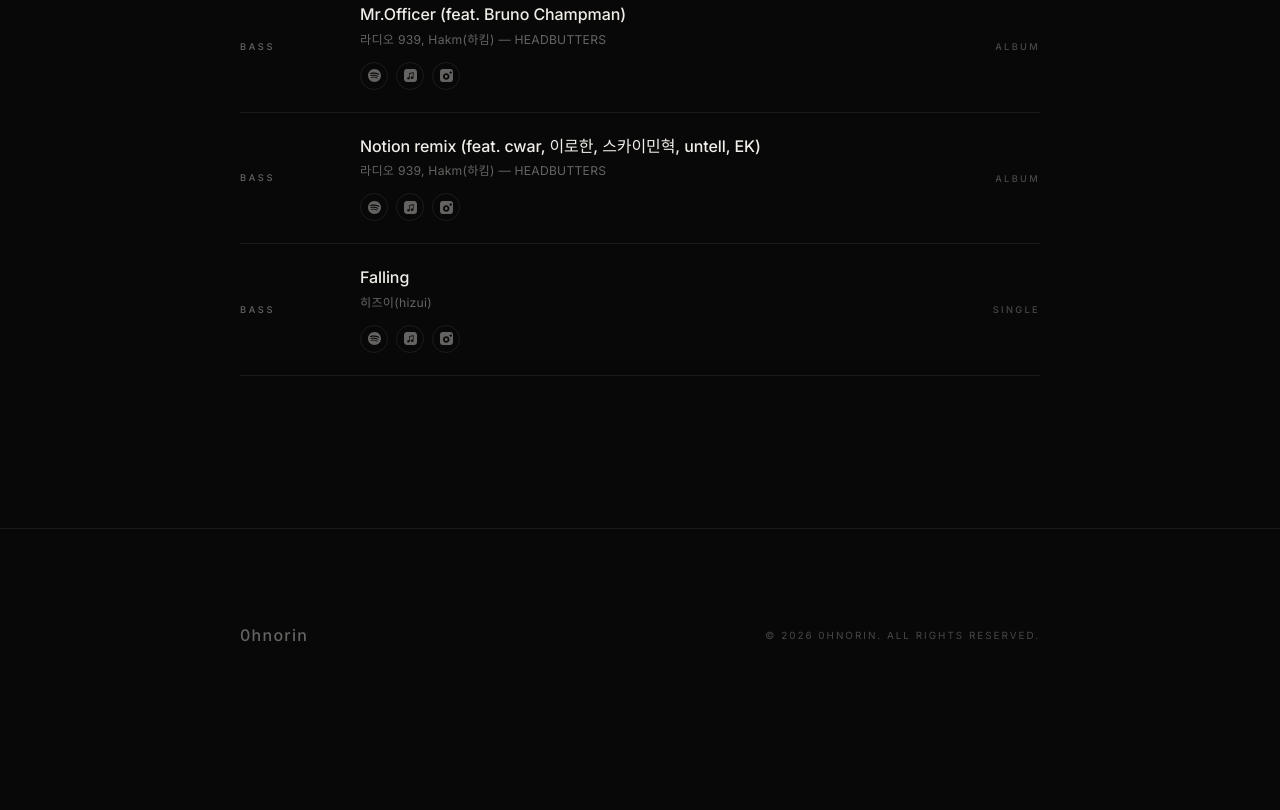
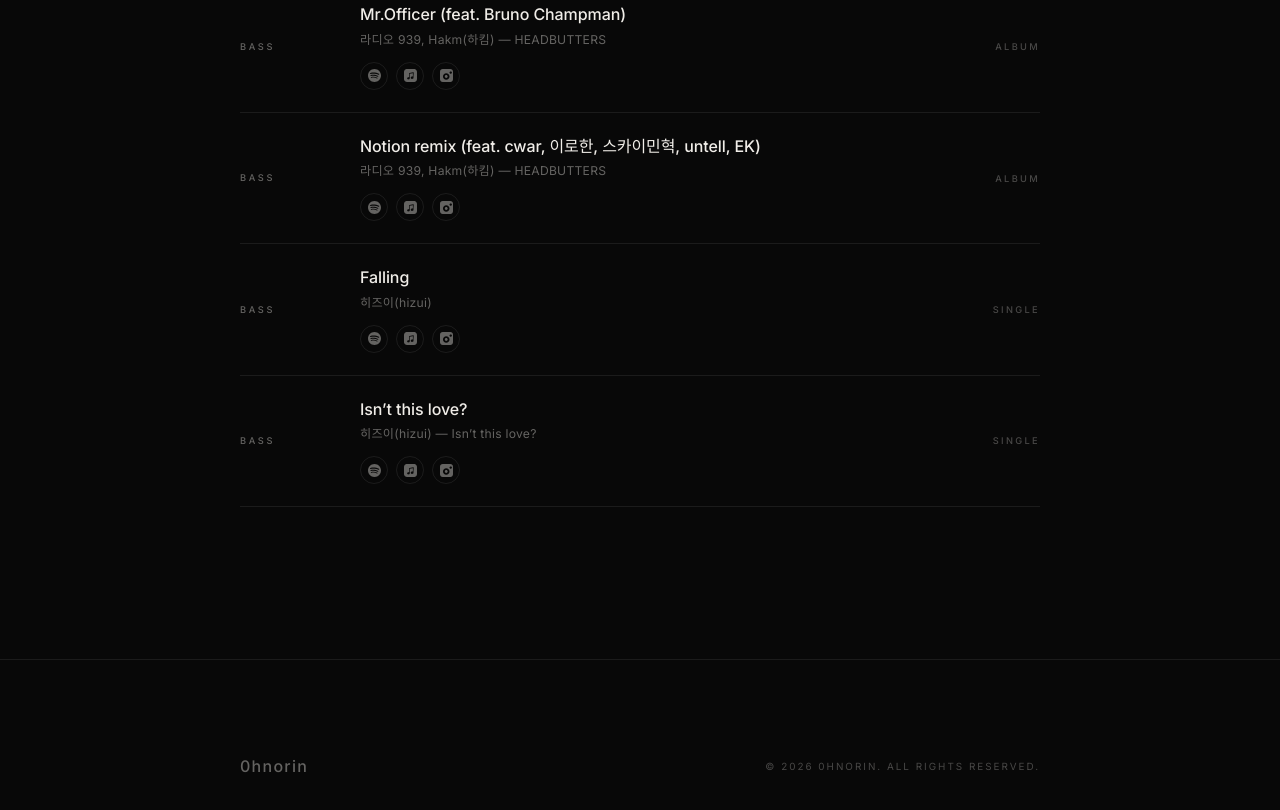
Before and after one commit to 0hnorin/0hnorin.github.io, a plain HTML site: page index.html in a window 1280 px wide. Shown: the part 3336-4146 px from the top of the page. Before the commit the page ends 4029 px from the top, so only its background shows below. Drawn offline with Linux system fonts and the light colour scheme; a web font is replaced by a local one.

Commit message:
add hizui song

```diff
--- a/index.html
+++ b/index.html
@@ -925,6 +925,26 @@
           <span class="session-release-type">Single</span>
         </div>
 
+        <div class="session-item">
+          <div class="session-role">Bass</div>
+          <div class="session-info">
+            <span class="session-release-title">Isn’t this love?</span>
+            <span class="session-artist-name">히즈이(hizui) — Isn’t this love?</span>
+            <div class="session-links">
+              <a href="https://open.spotify.com/track/0T0k8cBGMkRQMrV7H40vXt" target="_blank" rel="noopener" class="session-link" aria-label="Spotify" title="Spotify">
+                <svg viewBox="0 0 24 24"><path d="M12 0C5.4 0 0 5.4 0 12s5.4 12 12 12 12-5.4 12-12S18.66 0 12 0zm5.521 17.34c-.24.359-.66.48-1.021.24-2.82-1.74-6.36-2.101-10.561-1.141-.418.122-.779-.179-.899-.539-.12-.421.18-.78.54-.9 4.56-1.021 8.52-.6 11.64 1.32.42.18.479.659.301 1.02zm1.44-3.3c-.301.42-.841.6-1.262.3-3.239-1.98-8.159-2.58-11.939-1.38-.479.12-1.02-.12-1.14-.6-.12-.48.12-1.021.6-1.141 4.32-1.26 9.72-.6 13.44 1.62.42.18.6.78.3 1.2zm.12-3.36C15.24 8.4 8.82 8.16 5.16 9.301c-.6.179-1.2-.181-1.38-.721-.18-.601.18-1.2.72-1.381 4.26-1.26 11.28-1.02 15.721 1.621.539.3.719 1.02.419 1.56-.299.421-1.02.599-1.559.3z"/></svg>
+              </a>
+              <a href="https://music.apple.com/kr/song/isnt-this-love/6774071432" target="_blank" rel="noopener" class="session-link" aria-label="Apple Music" title="Apple Music">
+                <svg viewBox="0 0 24 24"><path d="M23.994 6.124a9.23 9.23 0 0 0-.24-2.19c-.317-1.31-1.062-2.31-2.18-3.043a5.022 5.022 0 0 0-1.877-.726 10.496 10.496 0 0 0-1.564-.15c-.04-.003-.083-.01-.124-.013H5.986c-.152.01-.303.017-.455.026-.747.043-1.49.123-2.193.4-1.336.53-2.3 1.452-2.865 2.78-.192.448-.292.925-.363 1.408-.056.392-.088.785-.1 1.18 0 .032-.007.062-.01.093v12.223c.01.14.017.283.027.424.05.815.154 1.624.497 2.373.65 1.42 1.738 2.353 3.234 2.801.42.127.856.187 1.293.228.555.053 1.11.06 1.667.06h11.03a12.5 12.5 0 0 0 1.57-.1c.822-.106 1.596-.35 2.296-.81a5.046 5.046 0 0 0 1.88-2.207c.186-.42.293-.87.37-1.324.113-.675.138-1.358.137-2.04-.002-3.8 0-7.595-.003-11.393zm-6.423 3.99v5.712c0 .417-.058.827-.244 1.206-.29.59-.76.962-1.388 1.14-.35.1-.706.157-1.07.173-.95.042-1.8-.335-2.22-1.175-.352-.7-.342-1.432.07-2.1.347-.564.89-.867 1.51-1.016.478-.115.965-.19 1.45-.27.376-.063.614-.278.676-.656a.628.628 0 0 0 .01-.14V8.32c0-.397-.05-.457-.442-.378l-5.04 1.03c-.088.018-.14.063-.168.153a.96.96 0 0 0-.023.252v7.396c0 .398-.05.79-.216 1.155-.31.676-.842 1.056-1.564 1.208-.384.08-.772.112-1.16.082-.727-.06-1.341-.344-1.727-.996-.352-.594-.336-1.222.016-1.824.307-.525.792-.848 1.375-1.01.44-.123.89-.21 1.342-.294.416-.077.66-.303.705-.728a.55.55 0 0 0 .005-.08V8.05c0-.48.1-.6.564-.696l6.836-1.46c.147-.03.296-.057.445-.063.392-.015.575.147.575.543v3.74z"/></svg>
+              </a>
+              <a href="https://www.melon.com/album/detail.htm?albumId=13698998" target="_blank" rel="noopener" class="session-link" aria-label="Melon" title="Melon">
+                <svg viewBox="0 0 400 400"><path fill="currentColor" d="M82.15 0h235.7C363.48 0 400 36.52 400 82.15v235.7C400 363.48 363.48 400 317.85 400H82.15C36.52 400 0 363.48 0 317.85V82.15C0 36.52 36.52 0 82.15 0zm109.75 129.96c-55.68 0-100.82 45.14-100.82 100.83 0 55.68 45.14 100.82 100.82 100.82 55.68 0 100.82-45.14 100.82-100.82 0-55.69-45.14-100.83-100.82-100.83zm0 56.81c24.27 0 44.01 19.74 44.01 44.02 0 24.27-19.74 44.01-44.01 44.01-24.27 0-44.01-19.74-44.01-44.01 0-24.28 19.74-44.02 44.01-44.02zm137.7 -37.51c20.92 0 37.9 -16.95 37.9 -37.89 0 -20.93 -16.98 -37.9 -37.9 -37.9 -20.93 0 -37.9 16.97 -37.9 37.9 0 20.94 16.97 37.89 37.9 37.89z"/></svg>
+              </a>
+            </div>
+          </div>
+          <span class="session-release-type">Single</span>
+        </div>
+
       </div>
     </div>
   </section>
```
